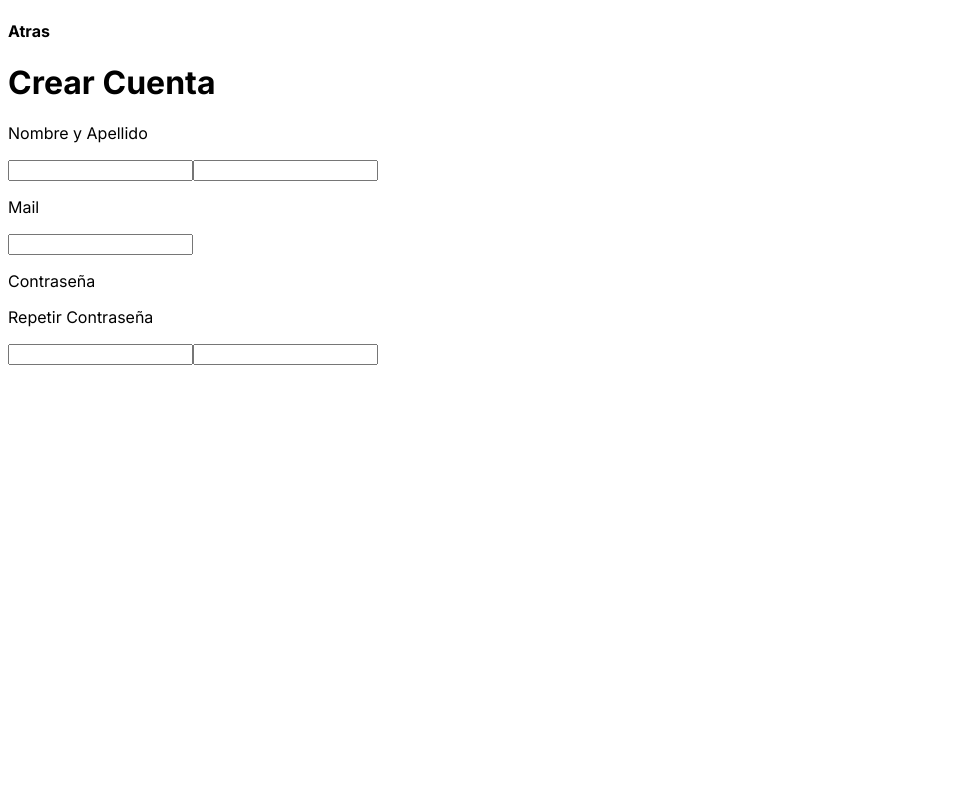
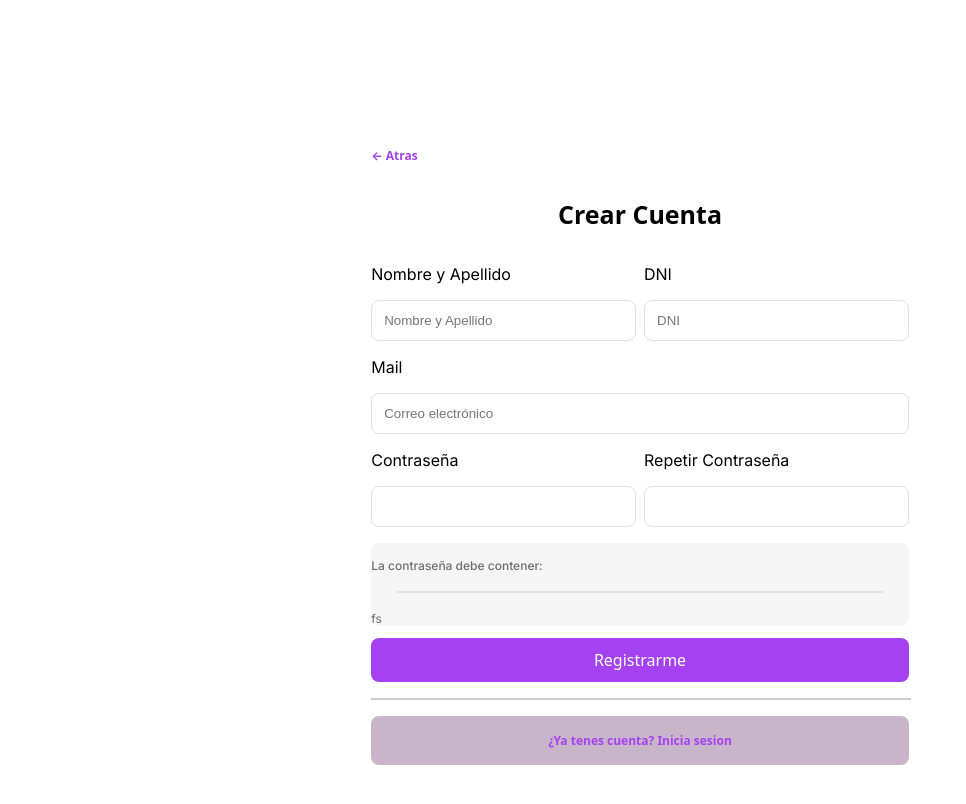
Before and after one commit to LucasGlave/MiTurnoWeb, a Next.js app: page /register in a window 1280 px wide. Shown: the top 804 px of the page, without its empty margins (0-966 px from the left). Built offline with nearby package versions, Linux system fonts and the light colour scheme.

Commit message:
add register almost done

```diff
--- a/src/components/register/Register.js
+++ b/src/components/register/Register.js
@@ -1,30 +1,113 @@
 import React from "react";
+import "./register.scss";
 
 const Register = () => {
   return (
     <div className="container">
       <div className="card">
-        <h4>Atras</h4>
+        <div style={{ width: "80%" }}>
+          <h4 className="back">&#8592; Atras</h4>
+        </div>
         <h1>Crear Cuenta</h1>
         <form>
-          <div className="form-group">
-            <div className="form-name">
+          <div className="twoForm">
+            <div className="group" style={{ marginRight: "8px" }}>
               <p>Nombre y Apellido</p>
-              <input type="text" />
-              <input type="text" />
+              <input type="text" placeholder="Nombre y Apellido" />
             </div>
-            <div className="form-email">
-              <p>Mail</p>
-              <input type="text" />
-            </div>
-            <div className="form-password">
-              <p>Contraseña</p>
-              <p>Repetir Contraseña</p>
-              <input type="text" />
-              <input type="text" />
+            <div className="group">
+              <p>DNI</p>
+              <input type="text" placeholder="DNI" />
             </div>
           </div>
-          <div className=""></div>
+          <div className="group">
+            <p>Mail</p>
+            <input type="text" placeholder="Correo electrónico" />
+          </div>
+          <div className="twoForm" style={{ marginBottom: "16px" }}>
+            <div className="group" style={{ marginRight: "8px" }}>
+              <p>Contraseña</p>
+              <input type="text" className="input-with-icon" />
+            </div>
+            <div className="group">
+              <p>Repetir Contraseña</p>
+              <input type="text" className="input-with-icon" />
+            </div>
+          </div>
+
+          <div
+            className="group"
+            style={{
+              backgroundColor: "#f5f5f5",
+              marginBottom: "12px",
+              color: "#6e6e6e",
+              fontSize: "12px",
+              padding: "16px, 20px, 16px, 20px",
+              gap: "12px",
+              borderRadius: "8px",
+            }}
+          >
+            <div
+              className="warning"
+              style={{
+                marginTop: "15px",
+                display: "flex",
+                flexDirection: "row",
+                justifyContent: "flex-start",
+                alignItems: "center",
+                fontWeight: "500",
+
+                gap: "12px",
+              }}
+            >
+              La contraseña debe contener:
+            </div>
+            <hr
+              style={{
+                border: "1px solid #e1e1e1",
+                width: "90%",
+              }}
+            />
+            <div className="warningTwo">fs</div>
+          </div>
+
+          <div className="group">
+            <div
+              className="button"
+              style={{
+                marginBottom: "8px",
+              }}
+            >
+              <button style={{ width: "100%" }}>Registrarme</button>
+            </div>
+            <hr
+              style={{
+                border: "1px solid #ccc",
+                width: "100%",
+                margin: "8px 0",
+              }}
+            />
+            <div
+              className="button"
+              style={{
+                backgroundColor: "#c9b5c9",
+                width: "100%",
+                borderRadius: "8px",
+                marginTop: "8px",
+              }}
+            >
+              <h4
+                style={{
+                  display: "flex",
+                  flexDirection: "row",
+                  justifyContent: "center",
+                  alignItems: "center",
+                }}
+              >
+                ¿Ya tenes cuenta? Inicia sesion
+              </h4>
+            </div>
+          </div>
         </form>
       </div>
     </div>
--- /dev/null
+++ b/src/components/register/register.scss
@@ -0,0 +1,115 @@
+.container {
+  display: flex;
+  align-items: center;
+  min-height: 100vh;
+  width: 100%;
+  flex-direction: column;
+  .header {
+    margin-top: 2rem;
+    display: flex;
+    flex-direction: row;
+    width: 100%;
+    justify-content: space-around;
+    .headerRight {
+      display: flex;
+      flex-direction: row;
+      gap: 4rem;
+    }
+  }
+  .card {
+    display: flex;
+    align-items: center;
+    justify-content: center;
+    flex-direction: column;
+    margin-top: 10rem;
+    width: 42rem;
+    height: 35rem;
+    border-radius: 30px;
+    font-weight: 400;
+    .back {
+      display: flex;
+      flex-direction: row;
+      justify-content: flex-start;
+    }
+    form {
+      display: flex;
+      flex-direction: column;
+      align-items: center;
+      justify-content: center;
+      width: 100%;
+      .twoForm {
+        display: flex;
+        flex-direction: row;
+        width: 80%;
+      }
+      .group {
+        width: 80%;
+        display: flex;
+        flex-direction: column;
+        justify-content: center;
+
+        input {
+          border-radius: 8px;
+          border: 1px solid var(--Grey-3, #e1e1e1);
+          background: var(--White, #fff);
+          display: flex;
+          padding: 12px 8px 12px 12px;
+          align-items: center;
+          gap: 8px;
+          align-self: stretch;
+          .input-with-icon {
+            background-image: url("http://www.w3.org/2000/svg");
+          }
+        }
+
+        button {
+          display: flex;
+          padding: 12px 24px;
+          justify-content: center;
+          align-items: center;
+          gap: 4px;
+          align-self: stretch;
+          border-radius: 8px;
+          border: none;
+          color: white;
+          background: var(--Principal, #a442f1);
+          text-align: center;
+          font-variant-numeric: slashed-zero;
+          font-family: system-ui, -apple-system, BlinkMacSystemFont, "Segoe UI",
+            Roboto, Oxygen, Ubuntu, Cantarell, "Open Sans", "Helvetica Neue",
+            sans-serif;
+          font-size: 16px;
+          font-style: normal;
+          font-weight: 500;
+          line-height: 20px;
+        }
+      }
+    }
+  }
+  h1 {
+    font-family: system-ui, -apple-system, BlinkMacSystemFont, "Segoe UI",
+      Roboto, Oxygen, Ubuntu, Cantarell, "Open Sans", "Helvetica Neue",
+      sans-serif;
+    font-size: 25px;
+  }
+  h2 {
+    font-family: system-ui, -apple-system, BlinkMacSystemFont, "Segoe UI",
+      Roboto, Oxygen, Ubuntu, Cantarell, "Open Sans", "Helvetica Neue",
+      sans-serif;
+    font-size: 15px;
+    font-weight: 400;
+  }
+  h3 {
+    font-family: system-ui, -apple-system, BlinkMacSystemFont, "Segoe UI",
+      Roboto, Oxygen, Ubuntu, Cantarell, "Open Sans", "Helvetica Neue",
+      sans-serif;
+    font-size: 15px;
+  }
+  h4 {
+    font-family: system-ui, -apple-system, BlinkMacSystemFont, "Segoe UI",
+      Roboto, Oxygen, Ubuntu, Cantarell, "Open Sans", "Helvetica Neue",
+      sans-serif;
+    font-size: 12px;
+    color: #a442f1;
+  }
+}
```
